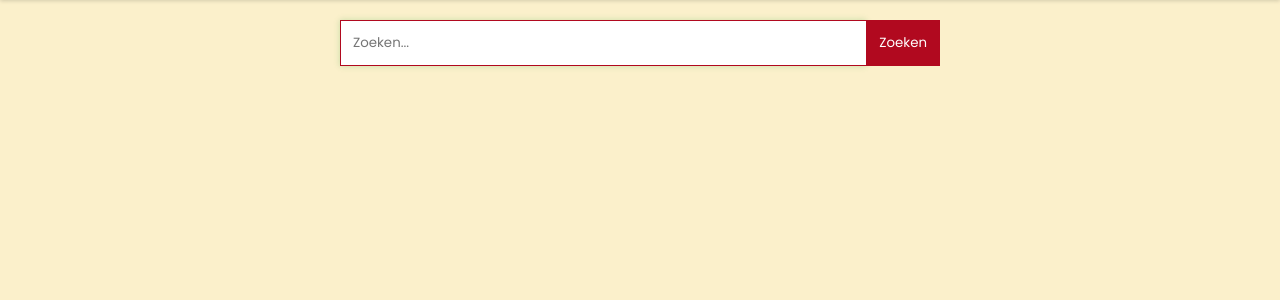
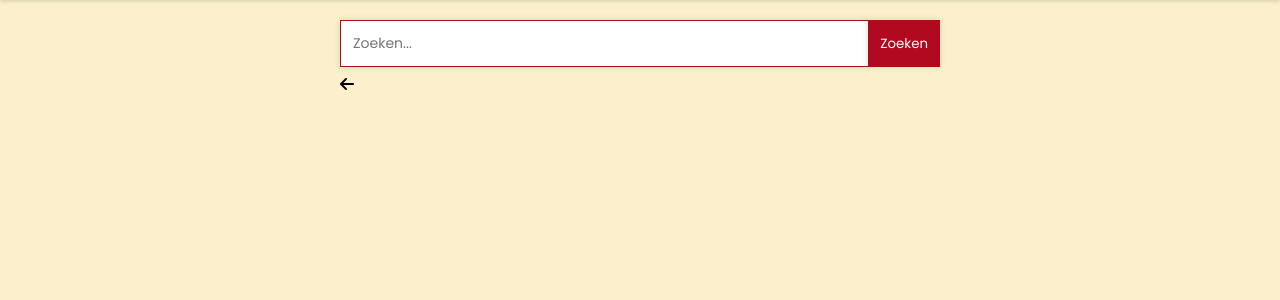
Before and after one commit to Pvanloon1983/leesrisale, a PHP site: page /zoeken in a window 1280 px wide. Shown: the part 60-360 px from the top of the page. Run offline with PHP 8.4, Linux system fonts and the light colour scheme; a stand-in replaces the project's code that opens the database connection.

Commit message:
Improved search functionality

```diff
--- a/css/style-normal-page.css
+++ b/css/style-normal-page.css
@@ -273,9 +273,34 @@ input[type="submit"]:hover {
   align-items: center;
 }
 
+.terug-button {
+  width: 100%;
+  max-width: 600px;
+  margin: 0 auto;
+}
+
+.terug-button
+.terug-naar-vorige-pagina {
+  border: none;
+  background-color: transparent;
+  margin-top: 8px;
+  cursor: pointer;
+  padding-left: 0;
+  padding-right: 10px;
+  padding-bottom: 10px;
+}
+
+.terug-button
+.terug-naar-vorige-pagina
+.fa-arrow-left {
+  font-size: 16px;
+}
+
 #search-page-form
 .search-page-input {
   border-right: none;
+  font-size: 14px;
+  padding: 12px;
 }
 
 
@@ -288,12 +313,15 @@ input[type="submit"]:hover {
 
 #search-page-form
 .search-page-search-button {
-  border: 1px solid #b1091f;
+  border: 0px solid #b1091f;
   background-color: #b1091f;
   color: #fff;
   text-align: center;
   padding: 12px;
   cursor: pointer;
+  height: 47px;
+  box-shadow: 0px 0px 6px rgba(76, 175, 80, 0.3);
+  position: relative;
 }
 
 /* CSS Styles for the clickable box effect */
@@ -328,7 +356,7 @@ input[type="submit"]:hover {
   width: 100%;
   max-width: 800px;
   margin: 0 auto;
-  margin-top: 30px;
+  margin-top: 10x;
 }
 
 .search-box {
@@ -387,4 +415,17 @@ input[type="submit"]:hover {
     font-size: 16px;
   }
 
+  #search-page-form
+  .search-page-input {
+    border-right: none;
+    font-size: 14px;
+    padding: 12px;
+    height: 40px;
+  }
+
+  #search-page-form
+  .search-page-search-button {
+    height: 40px;
+  }
+
 }
--- a/includes/header-book-page.php
+++ b/includes/header-book-page.php
@@ -53,7 +53,7 @@
         <div class="search-container">
           <!-- <input class="bottom-search" type="text" autocomplete="on" id="searchInput" placeholder="Zoeken...">
           <div id="clearIcon">&times;</div> -->
-          <a href="/zoeken"><button class="search-button-link">Zoeken...<i class="fa-solid fa-magnifying-glass"></i></button></a>
+          <a href="/zoeken"><button class="search-button-link">Zoeken... <i class="fa-solid fa-magnifying-glass"></i></button></a>
         </div>
       </div>
 
--- a/zoeken.php
+++ b/zoeken.php
@@ -10,6 +10,10 @@ include('includes/header-normal-page.php');
         <button class="search-clear-button" type="button" aria-label="Clear search input"><i class="fa-solid fa-xmark"></i></button>
         <button class="search-page-search-button" type="submit">Zoeken</button>
     </form>
+    <div class="terug-button">
+      <button class="terug-naar-vorige-pagina"><i class="fa-solid fa-arrow-left"></i></button>
+    </div>
+
 
     <div class="zoek-resultaten">
         <!-- Search results will be dynamically updated here -->
@@ -17,39 +21,67 @@ include('includes/header-normal-page.php');
 </div>
 
 <script>
-// Helper function to remove accents from a string
 function removeAccents(str) {
-    return str.normalize('NFD').replace(/[\u0300-\u036f]/g, '');
+    return str.normalize('NFD').replace(/[\u0300-\u036f]/g, '').toLocaleLowerCase();
 }
 
-// Function to find all occurrences of a search term in the text
+function compareStrings(string1, string2) {
+    const collator = new Intl.Collator(undefined, { sensitivity: 'base' });
+    return collator.compare(string1, string2) === 0;
+}
+
 function findAllOccurrences(searchQuery, text) {
-    const normalizedSearchQuery = removeAccents(searchQuery.toLowerCase());
-    const regex = new RegExp(normalizedSearchQuery, 'gi');
-    const matches = [];
+    // Find occurrences of the original search query in the text
+    let occurrences = findOccurrences(searchQuery, text, compareStrings);
 
-    let match;
-    while ((match = regex.exec(removeAccents(text.toLowerCase()))) !== null) {
-        matches.push({
-            start: match.index,
-            end: match.index + match[0].length,
-            isAccented: removeAccents(match[0].toLowerCase()) === normalizedSearchQuery,
-        });
+    // If no occurrences are found, find occurrences of the normalized search query
+    if (occurrences.length === 0) {
+        const normalizedSearchQuery = removeAccents(searchQuery.toLowerCase());
+        occurrences = findOccurrences(normalizedSearchQuery, text.toLowerCase(), compareStrings);
     }
 
-    return matches;
+    return occurrences;
 }
 
+function findOccurrences(searchQuery, text, stringComparator) {
+    const occurrences = [];
+    let currentIndex = text.indexOf(searchQuery);
+
+    while (currentIndex !== -1) {
+        const isAccented = !stringComparator(searchQuery, text.substr(currentIndex, searchQuery.length));
+        occurrences.push({
+            start: currentIndex,
+            end: currentIndex + searchQuery.length,
+            isAccented: isAccented,
+        });
+        currentIndex = text.indexOf(searchQuery, currentIndex + 1);
+    }
+
+    return occurrences;
+}
+
+
+
 function highlightSearchTerm(searchQuery, text, title, pageNumber, urlSlug) {
+    const hasAccents = /[ÀÁÂÃÄÅàáâãäåĀāĂăĄąÇçĆćĈĉĊċČčÐðĎďĐđÈÉÊËèéêëĒēĔĕĖėĘęĚěĜĝĞğĠġĢģĤĥĦħÌÍÎÏìíîïĨĩĪīĬĭĮįİıĴĵĶķĸĹĺĻļĽľĿŀŁłÑñŃńŅņŇňŉŊŋÒÓÔÕÖØòóôõöøŌōŎŏŐőŔŕŖŗŘřŚśŜŝŞşŠšŢţŤťŦŧÙÚÛÜùúûüŨũŪūŬŭŮůŰűŲųŴŵÝýÿŶŷŸŹźŻżŽž]/.test(searchQuery);
+
+    const normalizedSearchQuery = removeAccents(searchQuery);
+    const normalizedText = removeAccents(text);
 
     // Get the base URL of the website
     const baseURL = window.location.origin;
 
-    const occurrences = findAllOccurrences(searchQuery, text);
+    let occurrences = [];
+    if (hasAccents) {
+        occurrences = findAllOccurrences(searchQuery, text);
+    } else {
+        occurrences = findAllOccurrences(normalizedSearchQuery, normalizedText);
+    }
+
     let highlightedText = '';
 
     occurrences.forEach((occurrence) => {
-        const beforeMatch = text.substring(occurrence.start, Math.max(occurrence.start - 40, 0));
+        const beforeMatch = text.substring(Math.max(occurrence.start - 40, 0), occurrence.start);
         const matchedText = text.substring(occurrence.start, occurrence.end);
         const afterMatch = text.substring(occurrence.end, occurrence.end + 40);
         const isAccented = occurrence.isAccented;
@@ -71,15 +103,14 @@ function highlightSearchTerm(searchQuery, text, title, pageNumber, urlSlug) {
         if (isAccented) {
             highlightedText += `<a href="${completeURL}#zoekbladzijde=${pageNumber}" class="search-result-item search-result-item-box"><p class="boek-titel">${title} - <span class="boek-blz">Blz: ${pageNumber}</span></p>...${truncatedBeforeMatch}<mark class="highlight">${matchedText}</mark>${truncatedAfterMatch}</a>`;
         } else {
-            highlightedText += `<a href="${completeURL}#zoekbladzijde=${pageNumber}" class="search-result-item search-result-item-box"><p class="boek-titel">${title} - <span class="boek-blz">Blz: ${pageNumber}</span></p>...${truncatedBeforeMatch}<mark class="highlight">${matchedText.toLowerCase()}</mark>${truncatedAfterMatch}</a>`;
+            highlightedText += `<a href="${completeURL}#zoekbladzijde=${pageNumber}" class="search-result-item search-result-item-box"><p class="boek-titel">${title} - <span class="boek-blz">Blz: ${pageNumber}</span></p>...${truncatedBeforeMatch}<mark class="highlight">${matchedText}</mark>${truncatedAfterMatch}</a>`;
         }
-
-        // Add the book title and page number to the output
-        //highlightedText += `<div class="search-result-info"><p class="boek-titel">${title}</p><p class="boek-blz">Blz: ${pageNumber}</p></div>`;
     });
 
     return highlightedText;
 }
+
+
 
 
 // Function to update search results with AJAX using fetch() API
@@ -91,9 +122,10 @@ function updateSearchResults() {
     if (zoekResultaten && searchQuery) {
         const encodedSearchQuery = encodeURIComponent(searchQuery);
 
-        fetch('./includes/get_search_results.php?zoeken=' + encodedSearchQuery)
+        fetch('./includes/get_search_results.php?zoeken=' + searchQuery)
             .then((response) => response.text())
             .then((data) => {
+
                 zoekResultaten.innerHTML = data;
                 // Highlight the search term in the updated results
                 const resultItems = zoekResultaten.querySelectorAll('div[data-title][data-url-slug][data-page-number]');
@@ -101,7 +133,7 @@ function updateSearchResults() {
                     const bookTitle = item.getAttribute('data-title');
                     const pageNumber = item.getAttribute('data-page-number');
                     const urlSlug = item.getAttribute('data-url-slug');
-                    const content = item.textContent;
+                    const content = item.innerHTML; // Use innerHTML instead of textContent
                     item.innerHTML = highlightSearchTerm(searchQuery, content, bookTitle, pageNumber, urlSlug);
                 });
             })
@@ -149,6 +181,38 @@ searchInput.focus();
 // Add click event listener to the clear button
 const clearButton = document.querySelector('.search-clear-button');
 clearButton.addEventListener('click', clearSearchInput);
+
+
+
+// Function to check if the referrer is from the same domain
+function isSameDomainReferrer() {
+  const referrer = document.referrer;
+  if (referrer) {
+    const referrerURL = new URL(referrer);
+    const currentURL = new URL(window.location.href);
+    return referrerURL.origin === currentURL.origin;
+  }
+  return false;
+}
+
+// Function to handle the button click
+function handleBackButtonClick() {
+  if (isSameDomainReferrer()) {
+    window.history.back();
+  } else {
+    // Handle the case when coming from a different domain, or no referrer
+    // For example, you can redirect to the homepage or another page on your domain.
+    // Replace 'your-homepage-url' with the desired URL.
+    window.location.href = '/';
+  }
+}
+
+// Add click event listener to the back button
+const backButton = document.querySelector('.terug-naar-vorige-pagina');
+backButton.addEventListener('click', handleBackButtonClick);
+
+
+
 </script>
 
 <?php include('includes/footer-normal-page.php'); ?>
```
Also changed, not shown: includes/get_search_results.php (+7 -9 lines).
